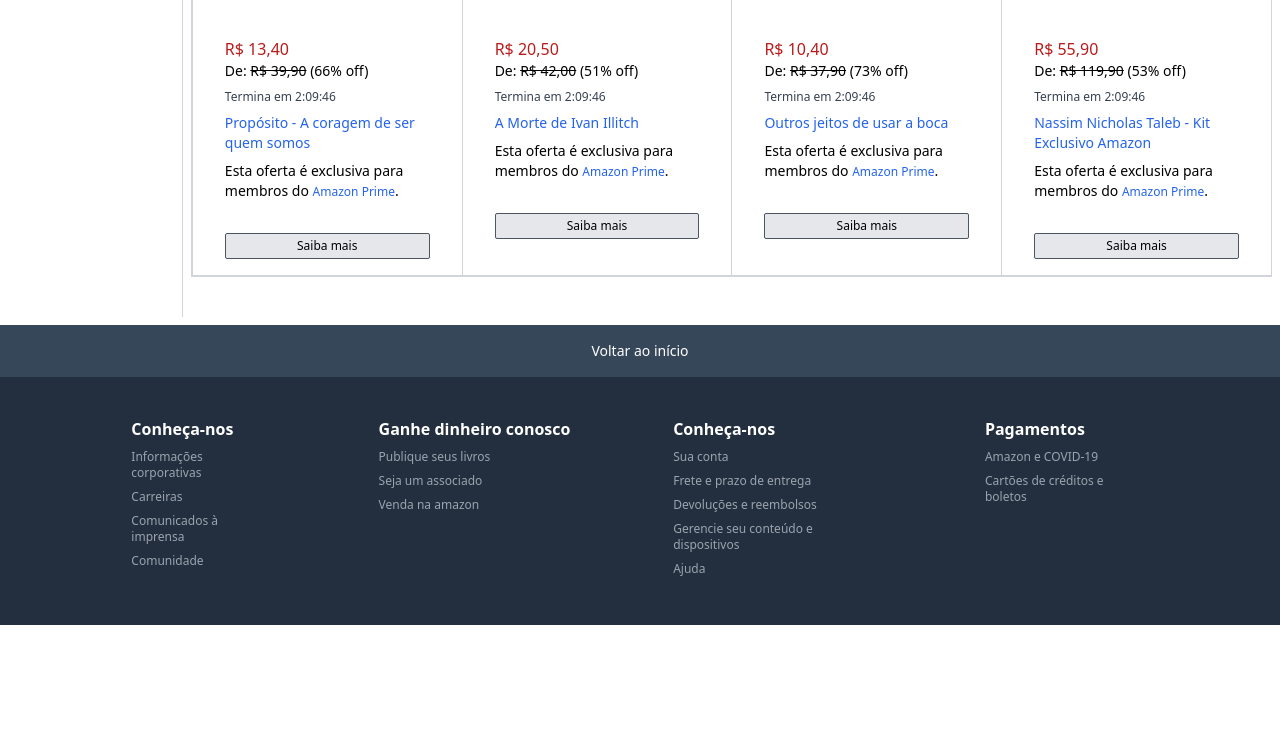
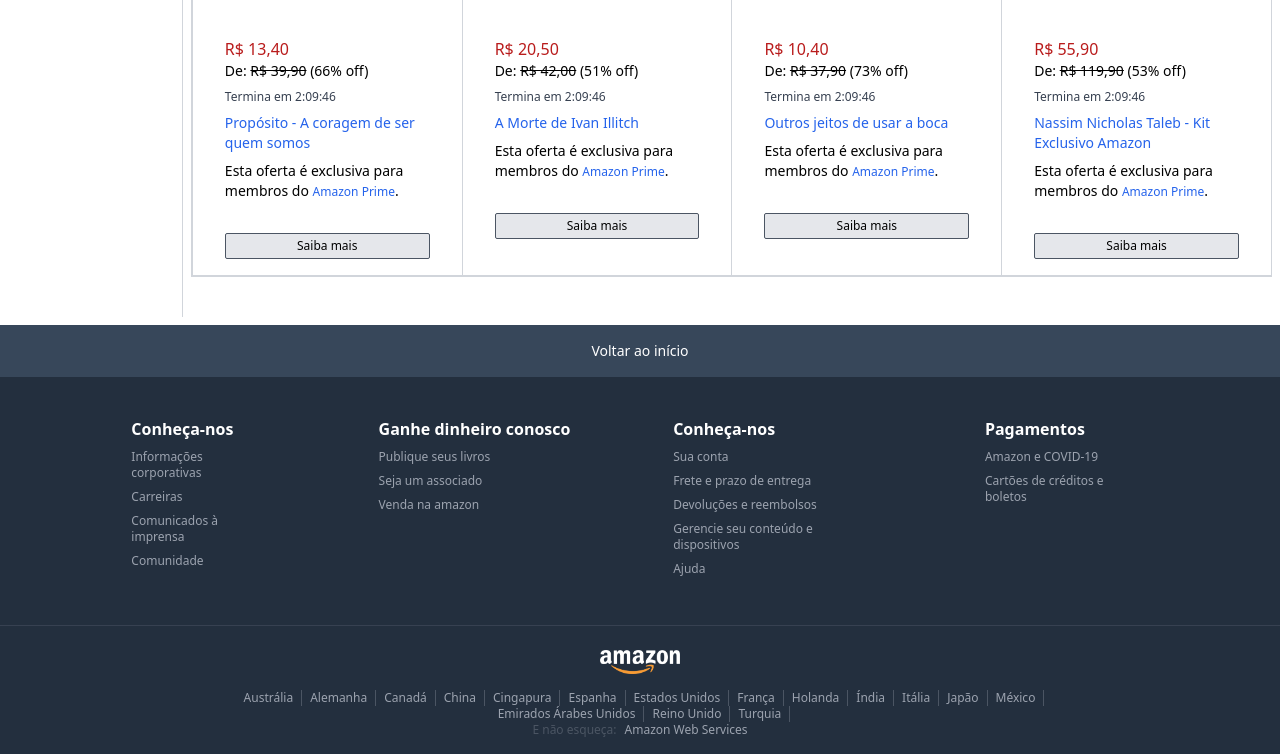
Before and after one commit to clepverse/amazon-home-clone-tailwind-css, a website: page src/index.html in a window 1280 px wide. Shown: the part 1451-2205 px from the top of the page. Before the commit the page ends 2076 px from the top, so only its background shows below. Drawn offline with Linux system fonts and the light colour scheme.

Commit message:
Rodapé intermediario criado

```diff
--- a/src/index.html
+++ b/src/index.html
@@ -807,6 +807,70 @@
           </ul>
         </div>
       </div>
+      <!-- Rodapé intermediario -->
+      <div
+        class="hidden md:flex flex-col items-center bg-darkblue-700 border-t border-gray-700 pt-6 pb-4"
+      >
+        <img src="img/amazon_logo.png" alt="amazon-logo" class="w-20" />
+        <ul
+          class="flex flex-wrap justify-center text-xs pt-4 w-3/4 text-gray-400"
+        >
+          <li class="px-2 border-r border-gray-600 hover:underline">
+            <a href="#">Austrália</a>
+          </li>
+          <li class="px-2 border-r border-gray-600 hover:underline">
+            <a href="#">Alemanha</a>
+          </li>
+          <li class="px-2 border-r border-gray-600 hover:underline">
+            <a href="#">Canadá</a>
+          </li>
+          <li class="px-2 border-r border-gray-600 hover:underline">
+            <a href="#">China</a>
+          </li>
+          <li class="px-2 border-r border-gray-600 hover:underline">
+            <a href="#">Cingapura</a>
+          </li>
+          <li class="px-2 border-r border-gray-600 hover:underline">
+            <a href="#">Espanha</a>
+          </li>
+          <li class="px-2 border-r border-gray-600 hover:underline">
+            <a href="#">Estados Unidos</a>
+          </li>
+          <li class="px-2 border-r border-gray-600 hover:underline">
+            <a href="#">França</a>
+          </li>
+          <li class="px-2 border-r border-gray-600 hover:underline">
+            <a href="#">Holanda</a>
+          </li>
+          <li class="px-2 border-r border-gray-600 hover:underline">
+            <a href="#">Índia</a>
+          </li>
+          <li class="px-2 border-r border-gray-600 hover:underline">
+            <a href="#">Itália</a>
+          </li>
+          <li class="px-2 border-r border-gray-600 hover:underline">
+            <a href="#">Japão</a>
+          </li>
+          <li class="px-2 border-r border-gray-600 hover:underline">
+            <a href="#">México</a>
+          </li>
+          <li class="px-2 border-r border-gray-600 hover:underline">
+            <a href="#">Emirados Árabes Unidos</a>
+          </li>
+          <li class="px-2 border-r border-gray-600 hover:underline">
+            <a href="#">Reino Unido</a>
+          </li>
+          <li class="px-2 border-r border-gray-600 hover:underline">
+            <a href="#">Turquia</a>
+          </li>
+        </ul>
+        <div class="flex text-xs">
+          <span class="text-gray-600 mr-2">E não esqueça:</span>
+          <a href="#" class="text-gray-400 hover:underline"
+            >Amazon Web Services</a
+          >
+        </div>
+      </div>
     </footer>
 
     <!-- Font Awesome -->
```
Also changed, not shown: dist/output.css.
